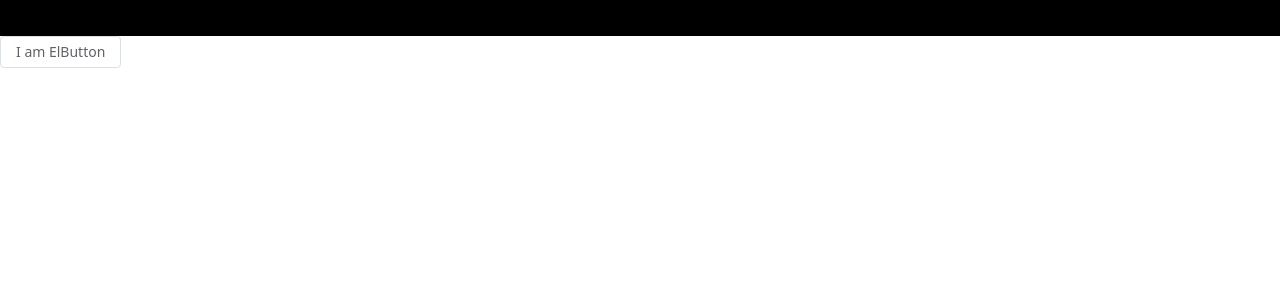
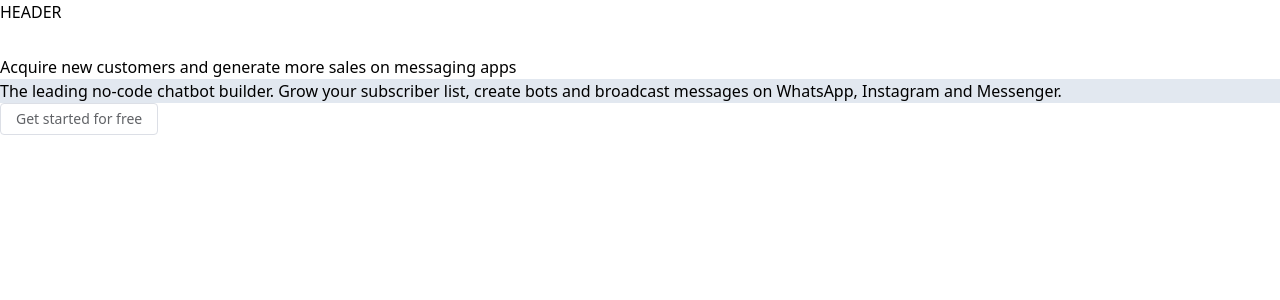
Before and after one commit to Inoooooor/hde-bot-pages, a Vue app: page / in a window 1280 px wide. Shown: the top 300 px of the page. Built offline with nearby package versions, Linux system fonts and the light colour scheme.

Commit message:
dev-start

```diff
--- a/src/App.vue
+++ b/src/App.vue
@@ -1,9 +1,21 @@
 <script setup></script>
 
 <template>
+  <header class="h-[55px]">HEADER</header>
   <main>
-    <h1 className="text-3xl font-bold underline bg-black">Hello world!</h1>
-    <el-button>I am ElButton</el-button>
+    <section
+      id="screenTop"
+      class="min-h-screen"
+    >
+      <div id="topText">
+        <h1>Acquire new customers and generate more sales on messaging apps</h1>
+        <p class="bg-slate-200">
+          The leading no-code chatbot builder. Grow your subscriber list, create
+          bots and broadcast messages on WhatsApp, Instagram and Messenger.
+        </p>
+        <el-button>Get started for free</el-button>
+      </div>
+    </section>
   </main>
 </template>
 
```
Also changed, not shown: .eslintrc.cjs.
